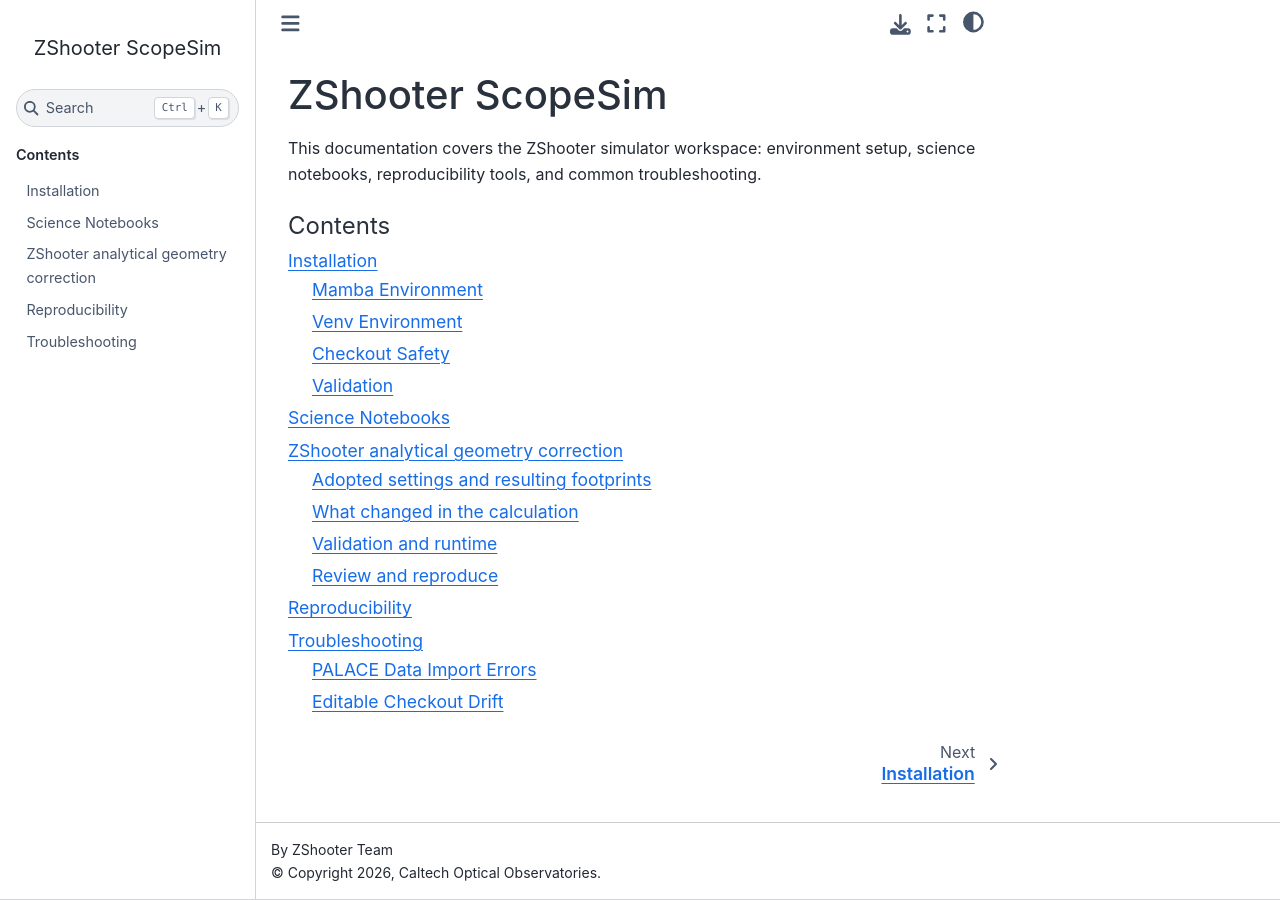
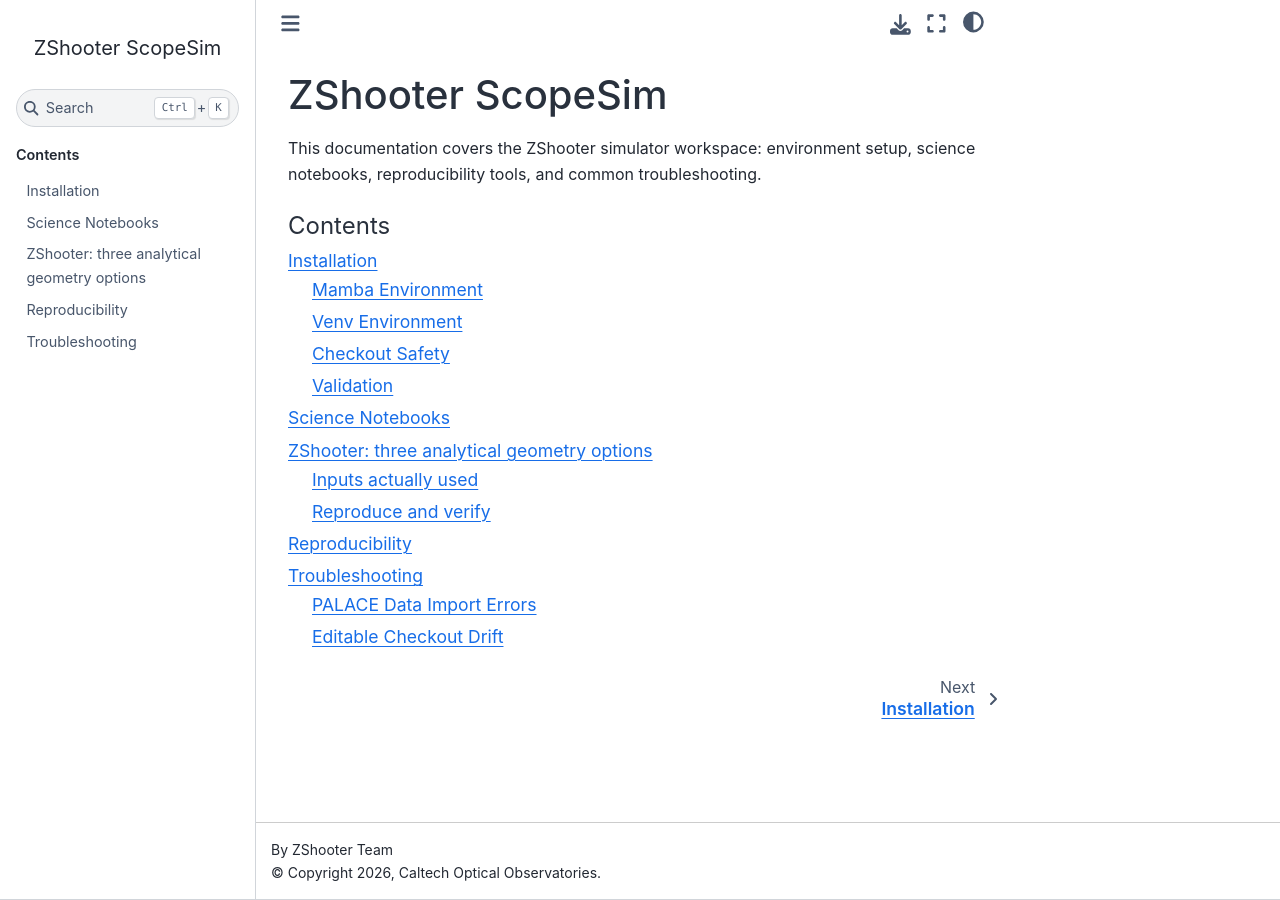
Before and after one commit to CaltechOpticalObservatories/zs-scopesim, a Sphinx documentation site: the page built from docs/index.md, in a window 1280 px wide. Built offline with Sphinx 7.4.7 and the Sphinx Book theme 1.1.4, drawn with Linux system fonts in a browser that asks for light colours; some of the changed lines change nothing that is shown.

Commit message:
Publish the three numbered ZShooter geometry options
Replace the previous/adopted assessment with corrected estimation, explicit Zemax angles and unchanged main. Record the actual optical inputs and full-FSR footprints, and retire unrelated two-option efficiency and timing tables.

````diff
--- a/docs/zshooter-xdisp-geometry.md
+++ b/docs/zshooter-xdisp-geometry.md
@@ -1,67 +1,58 @@
-# ZShooter analytical geometry correction
+# ZShooter: three analytical geometry options
 
-**The analytical simulator now uses the archive-derived grating settings and detector rotations, and centers the complete FSR/slit envelope.** The detector-filling angle estimate is no longer used for ZShooter_v2. These changes live on `fix/zshooter-xdisp-geometry` in each repository and have **not** been merged into `xshooter`.
+The figure contains exactly these three options, from top to bottom. No option has been selected for adoption.
 
-## Adopted settings and resulting footprints
+| Row | Rulings and order numbers | CX angles | Detector rotations |
+|---|---|---|---|
+| **1. Corrected CX estimation** | Zemax | Corrected angle-estimation equation | Zemax |
+| **2. Explicit Zemax CX angles** | Zemax | Explicit Zemax angles in the existing analytical model | Zemax |
+| **3. Main** | Main | Main's original angle-estimation equation | Main |
 
-Source: `20260610B_ZS_6CH_Complete_Spectrograph.zar`. The VIS echelle ruling is now 50.15 grooves/mm; NIR remains 24. CX rulings are 2000/1100/625/350/300/270 grooves/mm. The configured camera and effective dispersion focal lengths remain 225/270 mm, with 15 micrometer pixels and a 10 arcsecond slit.
+![The three requested analytical geometry options](../validation/zshooter_xdisp/data/detector_footprints.png)
 
-| Channel | Orders | CX incidence/central angle (deg) | Detector-point rotation (deg) | Full FSR/slit envelope, X by Y (mm) | Mean order tilt (deg) |
+Colored curves show every order's complete FSR at slit center; gray curves show both ends of the 10-arcsecond slit. Black rectangles are the configured detectors. All three rows use the same wavelength colors and axis limits within each channel, equal X/Y pixel scales, and a common X range. Traces continue through their full FSRs, including portions outside the detector. Mean tilt weights orders equally.
+
+**Main's detector-placement calculation is used in all three rows.** The later full-FSR recentering change is excluded. Camera/effective dispersion focal lengths remain 225/270 mm; pixels remain 15 micrometers; detectors remain 2048 x 4096 in VIS and 2048 x 2048 in NIR. Each case also retains main's FSR endpoint convention.
+
+## Inputs actually used
+
+The archive is `20260610B_ZS_6CH_Complete_Spectrograph.zar`. Options 1 and 2 share the following rulings, orders and rotations:
+
+| Channel | Orders, options 1/2 | Echelle grooves/mm, options 1/2 | CX grooves/mm, options 1/2 | Detector rotation, options 1/2 (deg) | Detector rotation, main (deg) |
 |---|---:|---:|---:|---:|---:|
-| B | 85-118 | 21.20 | -9.50 | 22.14 x 59.05 | -1.08 |
-| G | 56-85 | 16.75 | -7.00 | 25.29 x 59.03 | -0.46 |
-| R | 37-56 | 14.10 | -6.00 | 32.95 x 50.16 | -0.46 |
-| YJ | 57-80 | 10.90 | -5.00 | 21.15 x 31.97 | -0.67 |
-| H | 42-51 | 13.70 | -6.10 | 28.89 x 23.44 | -0.64 |
-| K | 31-38 | 16.80 | -6.50 | 39.50 x 30.15 | +0.20 |
+| B | 85-118 | 50.15 | 2000 | -9.50 | -6.00 |
+| G | 56-85 | 50.15 | 1100 | -7.00 | -6.00 |
+| R | 37-56 | 50.15 | 625 | -6.00 | -2.00 |
+| YJ | 57-80 | 24 | 350 | -5.00 | -4.00 |
+| H | 42-51 | 24 | 300 | -6.10 | -3.00 |
+| K | 31-38 | 24 | 270 | -6.50 | -7.00 |
 
-Within the planar unfolding, CX incidence is $\alpha=-s\theta_{85}$, with propagation sign $s$ negative for B/G/YJ/H and positive for R/K. Detector point rotation is $-\theta_{166}$ because [coordinate breaks rotate the axes](https://ansyshelp.ansys.com/public/Views/Secured/Zemax/v26102/en/OpticStudio_User_Guide/OpticStudio_Help/topics/Coordinate_Break.html). The [extracted prescription](../validation/zshooter_xdisp/data/zemax_channels.csv) retains the original signed tilts and camera space. No rotation search is applied.
+Main differs in three additional entries: its VIS echelle ruling is **50.00/mm**, its YJ CX ruling is **325/mm**, and its H orders are **41-51**. The other rulings and order limits match the table.
 
-![Previous and adopted analytical footprints](../validation/zshooter_xdisp/data/detector_footprints.png)
+The actual CX incidence / camera-reference angles, in degrees, are:
 
-Upper row: preceding feature-branch prescription/placement, including the corrected scalar angle equation. Lower row: adopted settings and centering. Colored curves are complete FSR centerlines; gray curves are slit ends, all from the simulator's actual mapping. Mean tilt weights orders equally. CSVs give [per-order values](../validation/zshooter_xdisp/data/orders.csv) and [boundary margins](../validation/zshooter_xdisp/data/footprints.csv); negative margins mean analytical overhang.
+| Channel | Option 1: corrected estimation | Option 2: explicit Zemax | Option 3: main |
+|---|---:|---:|---:|
+| B | 16.41 / 27.49 | 21.20 / 21.20 | 24.74 / 18.91 |
+| G | 8.68 / 26.56 | 16.75 / 16.75 | 16.51 / 18.20 |
+| R | -7.58 / 40.33 | 14.10 / 14.10 | 1.85 / 28.72 |
+| YJ | 10.78 / 12.48 | 10.90 / 10.90 | 4.15 / 17.58 |
+| H | -6.49 / 37.55 | 13.70 / 13.70 | 2.45 / 26.94 |
+| K | 10.93 / 24.25 | 16.80 / 16.80 | 17.85 / 17.06 |
 
-Solid boundaries: configured 30.720 x 61.440 mm VIS and 30.720 mm square NIR detectors. Dashed boundaries: the archive's 36.864 mm square NIR aperture, centered solely to compare sizes. This corresponds to 18 micrometer pixels at 2048 pixels; the simulation remains at 15 micrometers.
+Option 2 uses the existing explicit-angle convention: the supplied angle sets both CX incidence and camera-reference angle. Its value is `-sign(camera_space) * CX_tilt` from the archive. Detector point rotations in options 1/2 are the negatives of the archive's detector-coordinate rotations. These are the conversions used for this analytical comparison.
 
-**Remaining discrepancy:** R is 32.95 mm wide against 30.72 mm; K is 39.50 mm wide, exceeding even the archive aperture. YJ is 31.97 mm high, slightly beyond the configured detector. B/G/H fit. R/K order limits agree with the archive; their excess analytical widths remain a separate investigation. Camera off-axis projection, distortion and non-coplanar coupling remain outside this correction.
+Full-precision values are in [settings.csv](../validation/zshooter_xdisp/data/settings.csv); [orders.csv](../validation/zshooter_xdisp/data/orders.csv) contains the full-FSR/slit bounds, and [footprints.csv](../validation/zshooter_xdisp/data/footprints.csv) contains channel summaries. The [archive extraction](../validation/zshooter_xdisp/data/zemax_channels.csv) retains its original coordinate angles.
 
-## What changed in the calculation
+## Reproduce and verify
 
-ScopeSim centers all configured FSRs and slit endpoints, sampled once at 2049 wavelengths per order, then projects the translated detector rectangle back onto the internal dispersion axis to locate intersections. Translation preserves dispersion and slit extent. Simulation traces can extend beyond an FSR where admitted by the detector; footprint assessment uses full FSRs. No new public API is required.
-
-The existing efficiency effect reads the same prescription. Its VPH approximation uses $\lambda_{\mathrm{peak}}=2d\sin\alpha$ for an explicit angle, shifting the efficiency by -4.1 to +5.6 percentage points across the six nominal bandpasses. The VIS ruling change also shifts order/blaze centers by -0.299%; fixed-wavelength comparisons therefore sample different positions on the blaze. [Efficiency samples](../validation/zshooter_xdisp/data/efficiency.csv) give both prescriptions at the adopted FSR endpoints and centers, separating VPH from combined grating efficiency. No efficiency renormalization was added.
-
-## Validation and runtime
-
-**49 targeted tests pass**, covering angle signs, detector rotation, detector-size independence, centering and translated clipping. The six-channel assessment verifies archive agreement, matching trace/efficiency optics, all 126 orders and convergence against 8193 samples per order: centering changes by less than 0.00001 pixel against a 0.01-pixel tolerance. Detector padding/height changes preserve explicit optics and VPH efficiency. The figure was visually inspected.
-
-| Measurement | Previous | Adopted |
-|---|---:|---:|
-| Trace construction, median of three | 0.90 s | 0.95 s |
-| Full-band `observe()` | 47.96 s | 48.17 s |
-| Initial train setup, including ESO request | 77.61 s | 8.05 s |
-
-The AB=20 flat-continuum observation uses all six full-size image planes and the 0.7 arcsecond slit. All images are finite and nonempty; detector readout is not timed. Setup includes external SkyCalc latency; `observe()` differs by 0.4%. Raw timings: [previous](../validation/zshooter_xdisp/data/timings_previous.csv), [adopted](../validation/zshooter_xdisp/data/timings_adopted.csv). The separate assessment/plot takes about five seconds.
-
-Separate existing issue encountered during setup: the feature-branch base's brightness-only configuration repeatedly resolves `Time.now()`, causing its PSF cache to compare incompatible AltAz frames. Both timing runs use `!OBS.mjdobs = '2025-01-01T10:00:00'`. That PSF behavior is outside this geometry patch.
-
-## Review and reproduce
-
-Commits: ScopeSim `87d6f581` (placement/tests), IRDB `9fa8317` (prescription), with this report/checks committed separately in zs-scopesim. The independent branch bases remain ScopeSim `main` and IRDB `dev_master`.
-
-From the zs-scopesim feature worktree, with the sibling feature checkouts available:
+The comparison pins ScopeSim `main` to `4830d68a` and IRDB's corresponding `dev_master` to `d1415c4`. It reads those committed inputs directly from Git, independently of the sibling repositories' current checkouts. The inspection methods from `aefbe60d` expose the existing trace mapping; the original main FSR equation and placement are retained. Only options 1/2 use the corrected angle-estimation source, and option 2 bypasses estimation through its explicit angles.
 
 ```sh
-git -C ../scopesim show aefbe60d:scopesim/effects/spectral_trace_list.py > /tmp/zshooter-before-traces.py
-git -C ../irdb show cf9110a:ZShooter_v2/traces/echelle_trace_parameters.dat > /tmp/zshooter-before-parameters.dat
-PYTHONPATH=../scopesim conda run -n zssim python validation/zshooter_xdisp/geometry.py \
-  --parameters ../irdb/ZShooter_v2/traces/echelle_trace_parameters.dat \
-  --baseline-parameters /tmp/zshooter-before-parameters.dat --baseline-traces /tmp/zshooter-before-traces.py \
-  --zemax-parameters validation/zshooter_xdisp/data/zemax_channels.csv --output /tmp/zshooter-geometry-review
-PYTHONPATH=../scopesim:. conda run -n zssim python -m pytest tests/test_xdisp_geometry.py tests/test_zemax_prescription.py \
-  ../scopesim/scopesim/tests/tests_effects/test_SpectralTraceList.py ../scopesim/scopesim/tests/tests_optics/test_echelle.py -q
-PYTHONPATH=../scopesim conda run -n zssim python validation/zshooter_xdisp/benchmark.py \
-  --irdb ../irdb --atmosphere-data /Users/jibailey/src/irdb/MaunaKea --output /tmp/zshooter-timings.csv
+conda run -n zssim python validation/zshooter_xdisp/geometry.py --scopesim ../ScopeSim --irdb ../irdb --output validation/zshooter_xdisp/data
+conda run -n zssim python -m pytest tests/test_xdisp_geometry.py tests/test_zemax_prescription.py -q
 ```
 
-The worktrees are under `/private/tmp/zshooter-xdisp/`; the installed environment and active notebooks are unchanged. The benchmark needs the existing TAPAS data and ESO access. Archive re-extraction uses [zemax_prescription.py](../validation/zshooter_xdisp/zemax_prescription.py) with `zmxtools`, the archive path and `--output` directory. `zmxtools` is not a simulator dependency.
+All **29 targeted tests pass**. Option 3 reproduces every column of all **127 unmodified-main trace tables exactly**. Options 1 and 2 each plot all **126 configured orders**. The checks cover corrected-estimator endpoints, explicit-angle bypass, shared inputs, complete FSR/slit curves and common plot scales. The figure was visually inspected and takes about **8 seconds** to generate without running observations.
+
+The test run emits ScopeSim's existing `fov_grid` deprecation warnings and Astropy polynomial-fit conditioning warnings. The figure uses the direct analytical mapping rather than the fitted polynomials.
````
Also changed, not shown: 7 other files.
